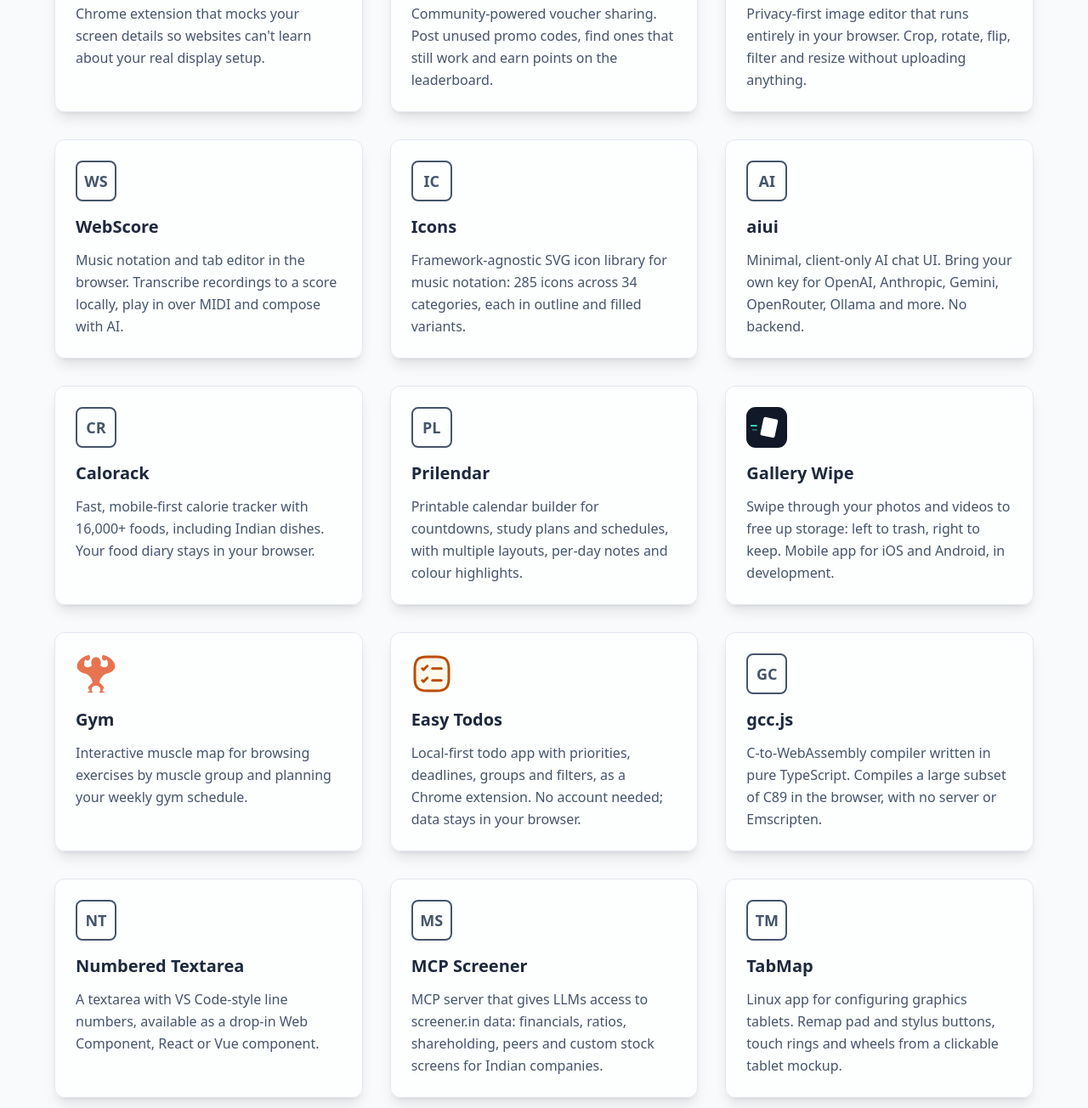
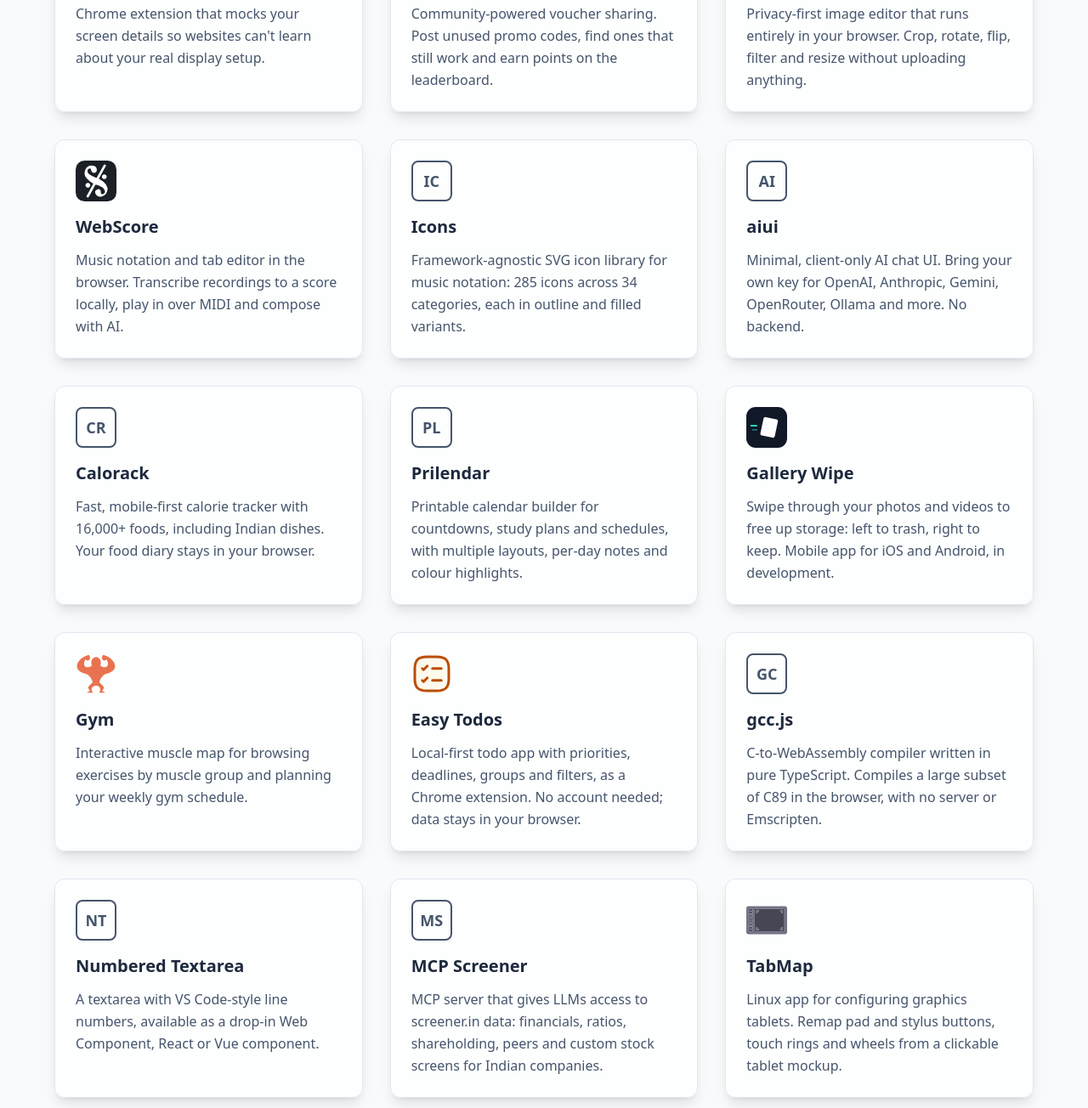
Before and after one commit to Prastavna/prastavna.com, an Astro site: page / in a window 1280 px wide. Shown: the part 952-2256 px from the top of the page at 85% size. Built offline with nearby package versions, Linux system fonts and the light colour scheme; Astro itself is replaced by a stand-in of ours; a web font is replaced by a local one.

Commit message:
Add WebScore and TabMap logos

```diff
--- a/src/pages/index.astro
+++ b/src/pages/index.astro
@@ -46,7 +46,7 @@ const products = [
 	{
 		name: 'WebScore',
 		url: 'https://prastavna.github.io/webscore/',
-		initials: 'WS',
+		logo: '/webscore-logo.svg',
 		description: 'Music notation and tab editor in the browser. Transcribe recordings to a score locally, play in over MIDI and compose with AI.',
 	},
 	{
@@ -112,7 +112,7 @@ const products = [
 	{
 		name: 'TabMap',
 		url: 'https://github.com/Prastavna/tabmap',
-		initials: 'TM',
+		logo: '/tabmap-logo.svg',
 		description: 'Linux app for configuring graphics tablets. Remap pad and stylus buttons, touch rings and wheels from a clickable tablet mockup.',
 	},
 	{
```
Also changed, not shown: public/tabmap-logo.svg (added), public/webscore-logo.svg (added).
